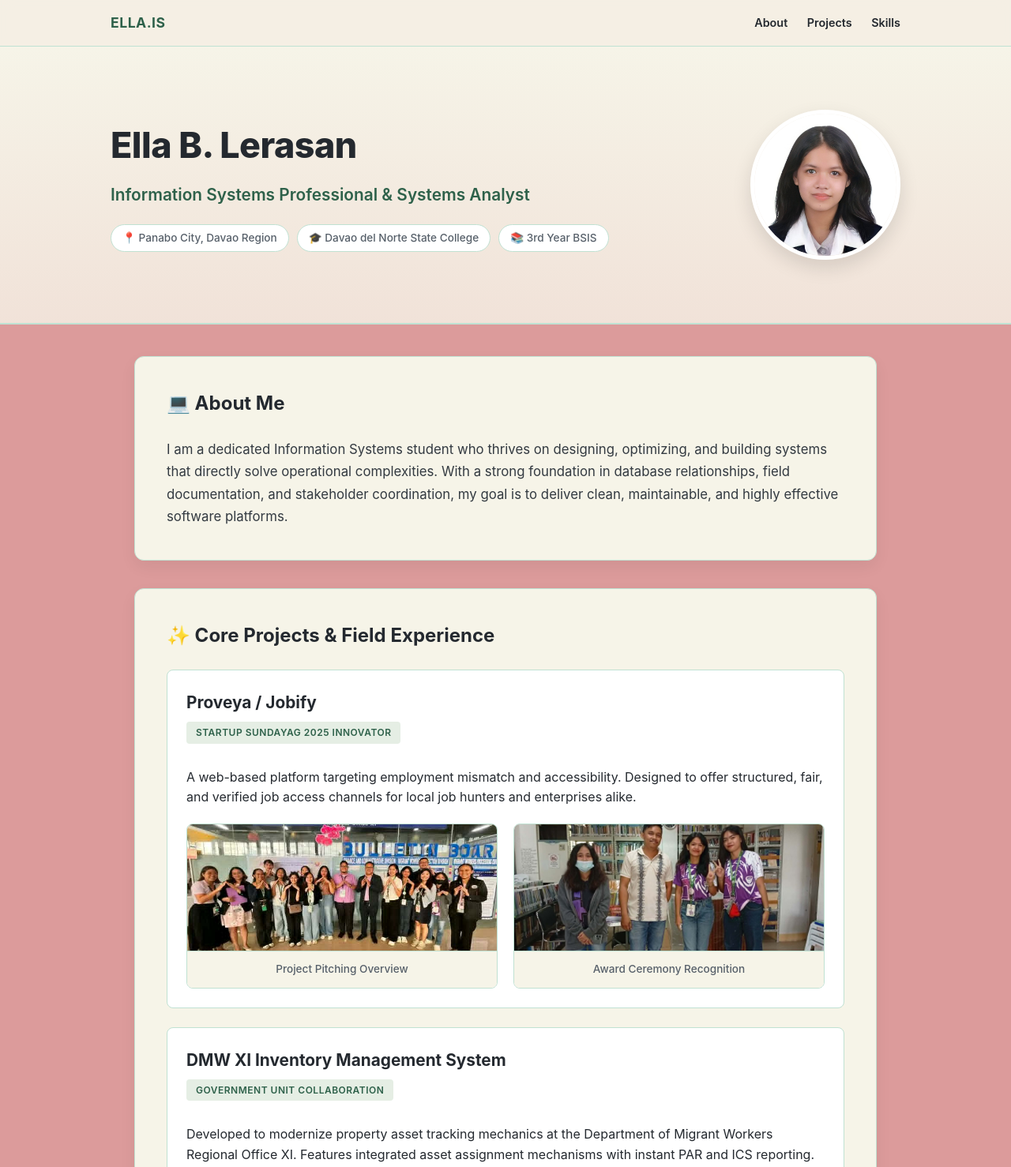
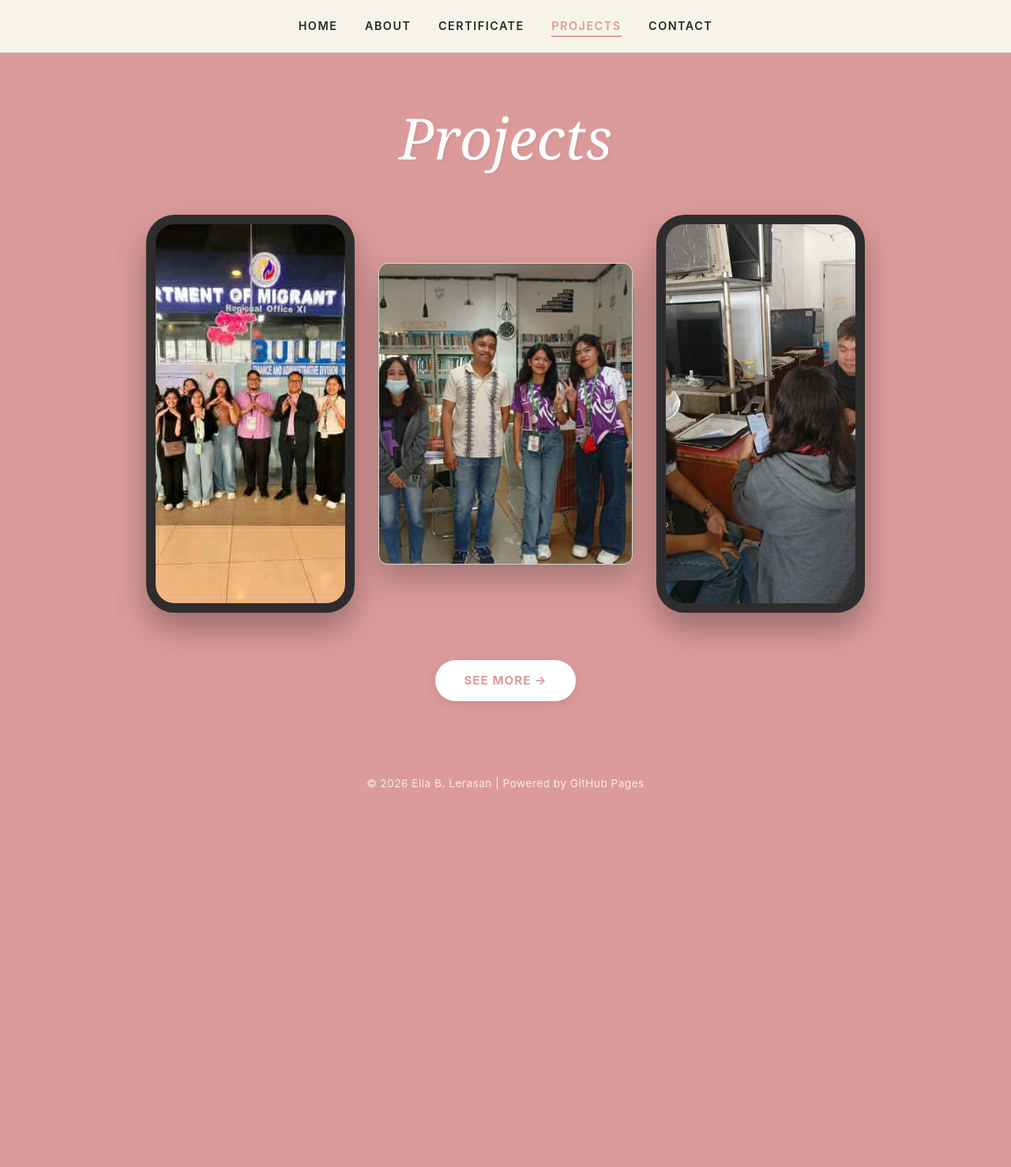
Before and after one commit to sarahjeandayagro-oss/ellagithub-portfolio, a plain HTML site: page index.html in a window 1280 px wide. Shown: the top 1478 px of the page at 79% size. After the commit the page ends 1037 px from the top, so only its background shows below. Drawn offline with Linux system fonts and the light colour scheme.

Commit message:
Update index.html

```diff
--- a/index.html
+++ b/index.html
@@ -6,11 +6,9 @@
     <title>Ella B. Lerasan | Portfolio</title>
     <style>
         :root {
-            --bg-main: #DC9B9B; /* The main warm rose background */
-            --bg-glass: #F6F4E8; /* Cream base for cards */
-            --bg-card-inner: #ffffff;
-            --accent-sage: #C0E1D2;
-            --accent-mint: #E5EEE4;
+            --bg-main: #DC9B9B; /* Main beautiful rose pink background */
+            --bg-banner: #F6F4E8; /* Soft cream for top nav split */
+            --border-color: #C0E1D2; /* Soft sage green highlight tint */
             --text-dark: #24292f;
             --text-muted: #57606a;
             --accent-green: #2e614a;
@@ -19,371 +17,218 @@
         body {
             font-family: -apple-system, BlinkMacSystemFont, "Segoe UI", Helvetica, Arial, sans-serif;
             background-color: var(--bg-main);
-            color: var(--text-dark);
+            color: #ffffff;
             margin: 0;
             padding: 0;
             line-height: 1.6;
         }
 
-        /* Modern Floating Navigation Bar for a website feel */
+        /* Top Elegant Navigation Bar from image context layout */
         .navbar {
-            background-color: rgba(246, 244, 232, 0.95);
-            backdrop-filter: blur(8px);
-            position: sticky;
-            top: 0;
-            z-index: 1000;
-            border-bottom: 1px solid var(--accent-sage);
-            padding: 15px 0;
+            background-color: var(--bg-banner);
+            padding: 20px 0;
+            border-bottom: 1px solid var(--border-color);
+            text-align: center;
         }
 
-        .nav-container {
-            max-width: 1000px;
-            margin: 0 auto;
-            display: flex;
-            justify-content: space-between;
-            align-items: center;
-            padding: 0 30px;
-        }
-
-        .nav-logo {
-            font-weight: 700;
-            color: var(--accent-green);
-            font-size: 1.1rem;
-            letter-spacing: 0.5px;
-        }
-
-        .nav-links a {
+        .navbar a {
             color: var(--text-dark);
             text-decoration: none;
             font-weight: 600;
             font-size: 0.9rem;
-            margin-left: 20px;
+            text-transform: uppercase;
+            letter-spacing: 1.5px;
+            margin: 0 15px;
             transition: color 0.2s;
         }
 
-        .nav-links a:hover {
+        .navbar a:hover, .navbar a.active {
             color: var(--bg-main);
+            border-bottom: 2px solid var(--bg-main);
+            padding-bottom: 4px;
         }
 
-        /* Large, Dynamic Split Hero Section */
-        .hero-section {
-            background-color: var(--bg-top-banner);
-            background: linear-gradient(180deg, var(--bg-glass) 0%, rgba(246, 244, 232, 0.8) 100%);
-            padding: 80px 0;
-            border-bottom: 2px solid var(--accent-sage);
+        /* Big Section Header Typography */
+        .section-title {
+            font-family: "Georgia", serif;
+            font-style: italic;
+            font-size: 4.5rem;
+            font-weight: 400;
+            text-align: center;
+            margin: 50px 0 40px 0;
+            color: #ffffff;
+            text-shadow: 2px 2px 4px rgba(0, 0, 0, 0.05);
         }
 
-        .hero-layout {
-            max-width: 1000px;
+        /* Main Projects Row Container matching image_6979a7.jpg */
+        .projects-showcase-container {
+            max-width: 1100px;
             margin: 0 auto;
-            padding: 0 30px;
+            padding: 0 20px;
             display: flex;
+            justify-content: center;
             align-items: center;
-            justify-content: space-between;
-            gap: 40px;
+            flex-wrap: wrap;
+            gap: 30px;
         }
 
-        @media (max-width: 768px) {
-            .hero-layout {
-                flex-direction: column-reverse;
-                text-align: center;
-                padding: 0 20px;
-            }
+        /* 📱 Mobile Phone Mockup Frame Design */
+        .phone-mockup {
+            width: 240px;
+            height: 480px;
+            background: #1e1e1e;
+            border: 12px solid #2d2d2d;
+            border-radius: 36px;
+            box-shadow: 0 20px 40px rgba(0, 0, 0, 0.3);
+            overflow: hidden;
+            position: relative;
+            transition: transform 0.3s ease, box-shadow 0.3s ease;
+            cursor: pointer;
         }
 
-        .hero-text h1 {
-            font-size: 2.8rem;
-            margin: 0 0 10px 0;
-            font-weight: 800;
-            letter-spacing: -0.5px;
+        /* 📄 Curved Booklet Card Design (Middle Item) */
+        .booklet-card {
+            width: 320px;
+            height: 380px;
+            background: #ffffff;
+            border-radius: 12px;
+            box-shadow: 0 20px 40px rgba(0, 0, 0, 0.25);
+            overflow: hidden;
+            transition: transform 0.3s ease, box-shadow 0.3s ease;
+            border: 1px solid var(--border-color);
+            cursor: pointer;
         }
 
-        .hero-text .title-sub {
-            font-size: 1.3rem;
-            color: var(--accent-green);
-            font-weight: 600;
-            margin-bottom: 20px;
+        .phone-mockup:hover, .booklet-card:hover {
+            transform: translateY(-10px);
+            box-shadow: 0 30px 50px rgba(0, 0, 0, 0.4);
         }
 
-        .meta-tags {
-            display: flex;
-            flex-wrap: wrap;
-            gap: 10px;
-        }
-
-        .meta-tag {
-            background-color: #ffffff;
-            border: 1px solid var(--accent-sage);
-            padding: 6px 14px;
-            border-radius: 20px;
-            font-size: 0.85rem;
-            color: var(--text-muted);
-            font-weight: 500;
-        }
-
-        /* Circular Portrait Drop Shadow Frame */
-        .hero-avatar {
-            width: 180px;
-            height: 180px;
-            border-radius: 50%;
-            overflow: hidden;
-            border: 5px solid #ffffff;
-            box-shadow: 0 10px 25px rgba(0, 0, 0, 0.12);
-            flex-shrink: 0;
-            transition: transform 0.3s ease;
-        }
-
-        .hero-avatar:hover {
-            transform: scale(1.03);
-        }
-
-        .hero-avatar img {
+        /* Image Display Fits Inside Frames Perfectly */
+        .display-img {
             width: 100%;
             height: 100%;
-            object-fit: cover;
-        }
-
-        /* Grid-Based Layout Container */
-        .main-content {
-            max-width: 1000px;
-            margin: 40px auto;
-            padding: 0 30px;
-            box-sizing: border-box;
-        }
-
-        /* Distinct, Floating Web Cards */
-        .portfolio-card {
-            background-color: var(--bg-glass);
-            border: 1px solid var(--accent-sage);
-            border-radius: 12px;
-            padding: 40px;
-            margin-bottom: 35px;
-            box-shadow: 0 8px 20px rgba(0, 0, 0, 0.06);
-            transition: transform 0.3s ease, box-shadow 0.3s ease;
-        }
-
-        .portfolio-card:hover {
-            transform: translateY(-4px);
-            box-shadow: 0 12px 28px rgba(0, 0, 0, 0.12);
-        }
-
-        .portfolio-card h2 {
-            font-size: 1.5rem;
-            color: var(--text-dark);
-            margin-top: 0;
-            margin-bottom: 24px;
-            display: flex;
-            align-items: center;
-            gap: 10px;
-        }
-
-        .about-text {
-            font-size: 1.05rem;
-            color: #333a41;
-            line-height: 1.7;
-        }
-
-        /* Project Display Blocks inside Portfolio Cards */
-        .project-showcase {
-            background-color: var(--bg-card-inner);
-            border: 1px solid var(--accent-sage);
-            border-radius: 8px;
-            padding: 24px;
-            margin-bottom: 24px;
-        }
-
-        .project-showcase:last-child {
-            margin-bottom: 0;
-        }
-
-        .project-showcase h3 {
-            margin: 0 0 8px 0;
-            font-size: 1.3rem;
-            color: var(--text-dark);
-        }
-
-        .badge {
-            display: inline-block;
-            font-size: 0.75rem;
-            font-weight: 600;
-            padding: 4px 12px;
-            border-radius: 4px;
-            background-color: var(--accent-mint);
-            color: var(--accent-green);
-            margin-bottom: 14px;
-            text-transform: uppercase;
-            letter-spacing: 0.5px;
-        }
-
-        /* High-End Image Grid Arrangements */
-        .gallery-grid {
-            display: grid;
-            grid-template-columns: repeat(auto-fit, minmax(240px, 1fr));
-            gap: 20px;
-            margin-top: 20px;
-        }
-
-        .gallery-item {
-            border: 1px solid var(--accent-sage);
-            border-radius: 8px;
-            overflow: hidden;
-            background: #ffffff;
-            transition: transform 0.2s ease;
-        }
-
-        .gallery-item:hover {
-            transform: scale(1.01);
-        }
-
-        .gallery-item img {
-            width: 100%;
-            height: 160px;
             object-fit: cover;
             display: block;
         }
 
-        .gallery-caption {
-            padding: 12px;
-            font-size: 0.85rem;
-            color: var(--text-muted);
-            text-align: center;
-            border-top: 1px solid var(--accent-sage);
-            background-color: var(--bg-glass);
-            font-weight: 500;
+        /* Interactive Hover Overlay to show project view cues */
+        .preview-overlay {
+            position: absolute;
+            top: 0;
+            left: 0;
+            width: 100%;
+            height: 100%;
+            background: rgba(220, 155, 155, 0.85); /* Smooth tint color overlay matching scheme */
+            display: flex;
+            justify-content: center;
+            align-items: center;
+            opacity: 0;
+            transition: opacity 0.3s ease;
         }
 
-        /* Modern Skill Pill Layout */
-        .skills-flex {
-            display: flex;
-            flex-wrap: wrap;
-            gap: 12px;
+        .phone-mockup:hover .preview-overlay {
+            opacity: 1;
         }
 
-        .skill-pill {
-            background-color: var(--bg-card-inner);
-            border: 1px solid var(--accent-sage);
+        .preview-text {
+            color: #ffffff;
+            font-weight: 600;
+            font-size: 1.1rem;
+            border: 2px solid #ffffff;
             padding: 8px 18px;
-            border-radius: 8px;
-            font-size: 0.9rem;
-            color: var(--accent-green);
-            font-weight: 600;
-            box-shadow: 0 2px 4px rgba(0,0,0,0.02);
-            transition: all 0.2s ease;
+            border-radius: 20px;
+            background: rgba(0,0,0,0.1);
         }
 
-        .skill-pill:hover {
-            background-color: var(--accent-mint);
-            transform: translateY(-2px);
+        /* Center Pill Navigation Trigger Button at bottom */
+        .action-btn-container {
+            text-align: center;
+            margin: 60px 0;
+        }
+
+        .see-more-btn {
+            background-color: #ffffff;
+            color: var(--bg-main);
+            border: none;
+            padding: 14px 36px;
+            font-size: 0.95rem;
+            font-weight: 700;
+            border-radius: 30px;
+            text-transform: uppercase;
+            letter-spacing: 1px;
+            cursor: pointer;
+            box-shadow: 0 4px 15px rgba(0, 0, 0, 0.1);
+            transition: transform 0.2s, box-shadow 0.2s;
+            display: inline-flex;
+            align-items: center;
+            gap: 8px;
+            text-decoration: none;
+        }
+
+        .see-more-btn:hover {
+            transform: scale(1.05);
+            box-shadow: 0 6px 20px rgba(0, 0, 0, 0.15);
         }
 
         footer {
             text-align: center;
-            padding: 40px 20px;
+            padding: 20px;
             font-size: 0.85rem;
-            color: #ffffff;
+            opacity: 0.8;
             letter-spacing: 0.5px;
-        }
-
-        .footer-link {
-            color: var(--bg-glass);
-            text-decoration: none;
-            font-weight: 600;
-            border-bottom: 1px dashed var(--bg-glass);
         }
     </style>
 </head>
 <body>
 
-<!-- Interactive Portfolio Navigation Head -->
+<!-- Navigation Bar Concept matching image_6979a7.jpg -->
 <nav class="navbar">
-    <div class="nav-container">
-        <div class="nav-logo">ELLA.IS</div>
-        <div class="nav-links">
-            <a href="#about">About</a>
-            <a href="#projects">Projects</a>
-            <a href="#capabilities">Skills</a>
+    <a href="#">Home</a>
+    <a href="#">About</a>
+    <a href="#">Certificate</a>
+    <a href="#" class="active">Projects</a>
+    <a href="#">Contact</a>
+</nav>
+
+<!-- Immersive Title Header Context -->
+<h1 class="section-title">Projects</h1>
+
+<!-- Creative Showcase Display Grid Blocks (No more text resumes!) -->
+<main class="projects-showcase-container">
+
+    <!-- Project 1: Phone Mockup Frame (Jobify Interface Display) -->
+    <div class="phone-mockup">
+        <img src="6b51537a-0c61-4f35-ae49-4c752ad4aaee.jpg" class="display-img" alt="Jobify Mobile System Feature">
+        <div class="preview-overlay">
+            <span class="preview-text">View Project</span>
         </div>
     </div>
-</nav>
 
-<!-- Clean Split Hero Header -->
-<header class="hero-section">
-    <div class="hero-layout">
-        <div class="hero-text">
-            <h1>Ella B. Lerasan</h1>
-            <div class="title-sub">Information Systems Professional & Systems Analyst</div>
-            <div class="meta-tags">
-                <div class="meta-tag">📍 Panabo City, Davao Region</div>
-                <div class="meta-tag">🎓 Davao del Norte State College</div>
-                <div class="meta-tag">📚 3rd Year BSIS</div>
-            </div>
-        </div>
-        <div class="hero-avatar">
-            <img src="ELLA.jpg" alt="Ella B. Lerasan Portrait">
+    <!-- Project 2: Booklet Presenter Frame (Middle Showcase Card) -->
+    <div class="booklet-card">
+        <img src="ebb74b49-1aef-47e1-b464-8a9f2563cd02.jpg" class="display-img" alt="Proveya Document Overview Layout">
+    </div>
+
+    <!-- Project 3: Phone Mockup Frame (DMW XI Project Interface Display) -->
+    <div class="phone-mockup">
+        <img src="2fadfe57-cdeb-4693-b0a0-e91cd2c2745f.jpg" class="display-img" alt="DMW XI System Interface Display">
+        <div class="preview-overlay">
+            <span class="preview-text">View Preview</span>
         </div>
     </div>
-</header>
 
-<main class="main-content">
-    <!-- About Section Card Layout -->
-    <section id="about" class="portfolio-card">
-        <h2>💻 About Me</h2>
-        <div class="about-text">
-            I am a dedicated Information Systems student who thrives on designing, optimizing, and building systems that directly solve operational complexities. With a strong foundation in database relationships, field documentation, and stakeholder coordination, my goal is to deliver clean, maintainable, and highly effective software platforms.
-        </div>
-    </section>
-
-    <!-- Projects Section Card Layout -->
-    <section id="projects" class="portfolio-card">
-        <h2>✨ Core Projects & Field Experience</h2>
-
-        <div class="project-showcase">
-            <h3>Proveya / Jobify</h3>
-            <div class="badge">Startup Sundayag 2025 Innovator</div>
-            <p>A web-based platform targeting employment mismatch and accessibility. Designed to offer structured, fair, and verified job access channels for local job hunters and enterprises alike.</p>
-
-            <div class="gallery-grid">
-                <div class="gallery-item">
-                    <img src="6b51537a-0c61-4f35-ae49-4c752ad4aaee.jpg" alt="Startup Presentation">
-                    <div class="gallery-caption">Project Pitching Overview</div>
-                </div>
-                <div class="gallery-item">
-                    <img src="ebb74b49-1aef-47e1-b464-8a9f2563cd02.jpg" alt="Team Certificate Presentation">
-                    <div class="gallery-caption">Award Ceremony Recognition</div>
-                </div>
-            </div>
-        </div>
-
-        <div class="project-showcase">
-            <h3>DMW XI Inventory Management System</h3>
-            <div class="badge">Government Unit Collaboration</div>
-            <p>Developed to modernize property asset tracking mechanics at the Department of Migrant Workers Regional Office XI. Features integrated asset assignment mechanisms with instant PAR and ICS reporting.</p>
-
-            <div class="gallery-grid">
-                <div class="gallery-item">
-                    <img src="2fadfe57-cdeb-4693-b0a0-e91cd2c2745f.jpg" alt="Field Deployment at DMW Office XI">
-                    <div class="gallery-caption">DMW Regional Office XI Field Immersion</div>
-                </div>
-            </div>
-        </div>
-    </section>
-
-    <!-- Technical Capabilities Card Layout -->
-    <section id="capabilities" class="portfolio-card">
-        <h2>🚀 Technical Capabilities</h2>
-        <div class="skills-flex">
-            <div class="skill-pill">Systems Analysis & Design</div>
-            <div class="skill-pill">Database Architecture (SQL & ERD)</div>
-            <div class="skill-pill">Python Development</div>
-            <div class="skill-pill">Web Platforms (HTML, CSS, JS)</div>
-            <div class="skill-pill">IEEE Standards Documentation</div>
-            <div class="skill-pill">Agile Development Workflows</div>
-        </div>
-    </section>
 </main>
 
+<!-- Bottom See More Action Pill Button Trigger -->
+<div class="action-btn-container">
+    <a href="https://github.com/sarahjeandayagro-oss/ellagithub-portfolio" target="_blank" class="see-more-btn">
+        See More &rarr;
+    </a>
+</div>
+
 <footer>
-    <p>&copy; 2026 Ella B. Lerasan. Live Platform hosted via <a class="footer-link" href="https://github.com/sarahjeandayagro-oss/ellagithub-portfolio" target="_blank">ellagithub-portfolio</a>.</p>
+    <p>&copy; 2026 Ella B. Lerasan | Powered by GitHub Pages</p>
 </footer>
 
 </body>
```
